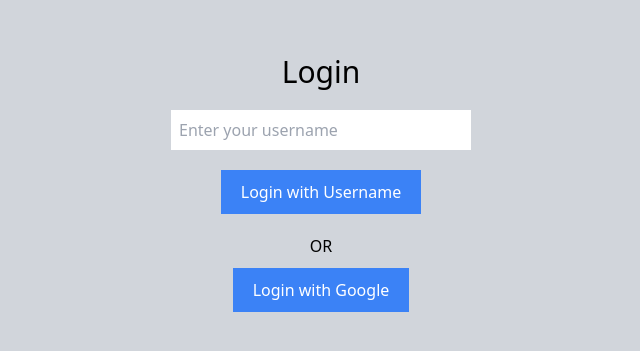
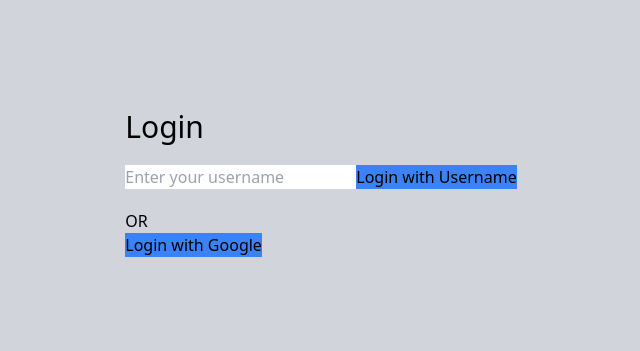
Before and after one commit to DanielPincu/Messenger-App, a Vue app: page / in a window 1280 px wide. Shown: the part 217-568 px from the top of the page, without its empty margins (319-959 px from the left). Built offline with nearby package versions, Linux system fonts and the light colour scheme.

Commit message:
Updated, stripped down

```diff
--- a/src/App.vue
+++ b/src/App.vue
@@ -118,15 +118,3 @@
   }
 });
 </script>
-
-<style scoped>
-.header {
-  display: flex;
-  justify-content: space-between;
-  align-items: center;
-}
-
-button:hover {
-  background-color: #ff6b6b;
-}
-</style>
--- a/src/components/Chat.vue
+++ b/src/components/Chat.vue
@@ -263,23 +263,3 @@
   });
 };
 </script>
-
-<style>
-
-::-webkit-scrollbar {
-  width: 8px;
-}
-
-::-webkit-scrollbar-track {
-  background: #f1f1f1;
-}
-
-::-webkit-scrollbar-thumb {
-  background: #888;
-  border-radius: 4px;
-}
-
-::-webkit-scrollbar-thumb:hover {
-  background: #555;
-}
-</style>
--- a/src/components/Login.vue
+++ b/src/components/Login.vue
@@ -89,27 +89,3 @@
   }
 };
 </script>
-
-<style scoped>
-.login-container {
-  max-width: 300px;
-  margin: 50px auto;
-  text-align: center;
-}
-
-input {
-  width: 100%;
-  padding: 8px;
-  margin-bottom: 10px;
-}
-
-button {
-  padding: 10px 20px;
-  color: white;
-  border: none;
-  cursor: pointer;
-  margin-top: 10px;
-}
-
-
-</style>
--- a/src/components/UserList.vue
+++ b/src/components/UserList.vue
@@ -65,8 +65,3 @@
   emit('selectUser', user.username);  // Emit the selectUser event with the selected username
 };
 </script>
-
-
-<style scoped>
-/* Add any necessary styles here */
-</style>
```
